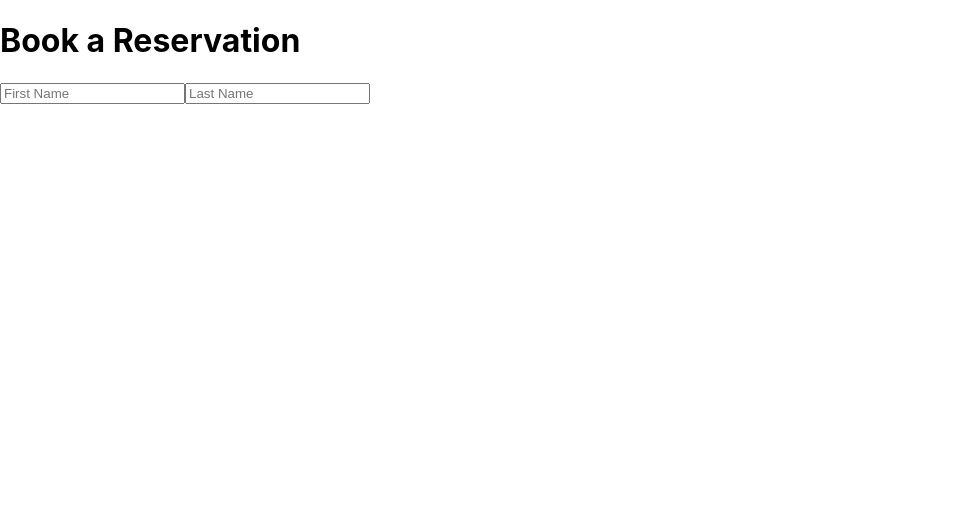
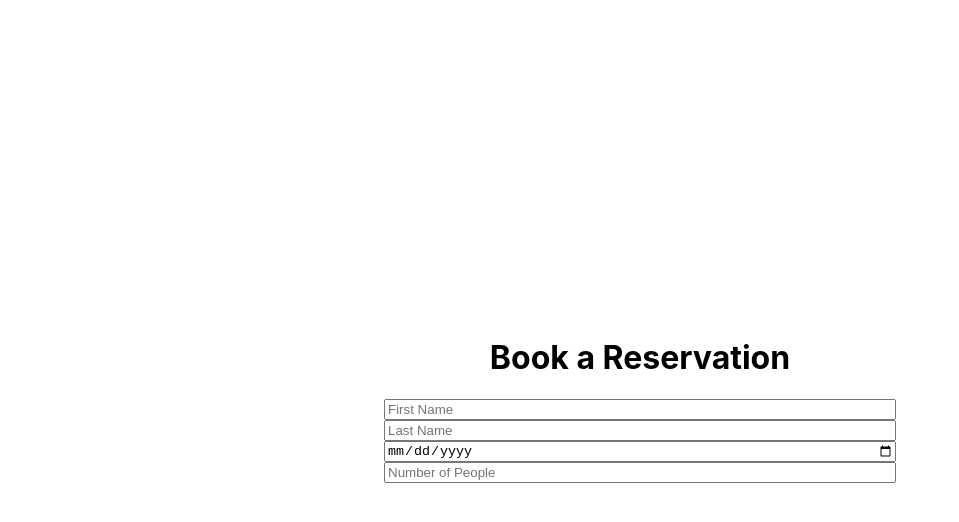
Before and after one commit to CKoko99/4351-Project, a React (Create React App) app in the folder my-app/: page /book-reservation in a window 1280 px wide. Shown: the top 522 px of the page, without its empty margins (0-959 px from the left). Built offline with nearby package versions, Linux system fonts and the light colour scheme.

Commit message:
Update reservation Page

```diff
--- a/my-app/src/components/Reservation/Reservation.js
+++ b/my-app/src/components/Reservation/Reservation.js
@@ -1,4 +1,5 @@
-import {useSelector} from 'react-redux';
+import { useSelector } from 'react-redux';
+import styles from './Reservation.module.css';
 
 function Reservation() {
     const isLoggedIn = useSelector(state => state.auth.isLoggedIn);
@@ -6,8 +7,10 @@ function Reservation() {
     const lastName = useSelector(state => state.auth.lastName);
 
     return (<>
-        <div>
+        <div className={styles.page}>
             <h1>Book a Reservation</h1>
+            <div className={styles.inputFields}>
+
                 {isLoggedIn && <>
                     <div>First Name: {firstName}</div>
                     <div>Last Name: {lastName}</div>
@@ -16,6 +19,12 @@ function Reservation() {
                     <input type="text" placeholder="First Name" />
                     <input type="text" placeholder="Last Name" />
                 </>}
+                <>
+
+                    <input type="date" placeholder="Date" />
+                    <input type="number" placeholder="Number of People" />
+                </>
+            </div>
         </div>
     </>)
 }
--- /dev/null
+++ b/my-app/src/components/Reservation/Reservation.module.css
@@ -0,0 +1,14 @@
+.inputFields{
+    display: flex;
+    flex-direction: column;
+    width: 40%;
+}
+.page{
+    display: flex;
+    flex-direction: column;
+    justify-content: center;
+    align-items: center;
+    height: 100vh;
+    width: 100vw;
+    z-index: 0;
+}
```
Lines whose indentation alone changed are shown as unchanged.
